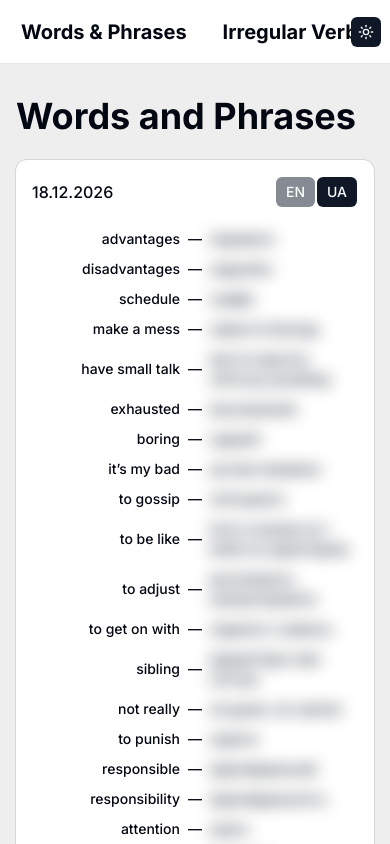
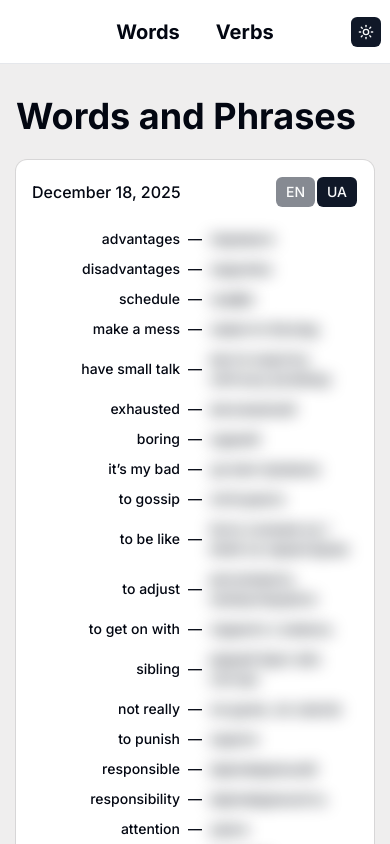
Before and after one commit to iSefero/English-helper, a Next.js app: page /words in a window 390 px wide. Shown: the top 844 px of the page. Built offline with nearby package versions, Linux system fonts and the light colour scheme.

Commit message:
Fixed navigation for mobile view Fixed date for words cards

```diff
--- a/components/Navigation/index.tsx
+++ b/components/Navigation/index.tsx
@@ -7,19 +7,38 @@ import {
   NavigationMenuList,
   navigationMenuTriggerStyle,
 } from "@/components/ui/navigation-menu";
+import { cn } from "@/lib/utils";
 
 export function Navigation() {
   return (
     <NavigationMenu>
       <NavigationMenuList className="gap-4">
         <NavigationMenuItem>
-          <NavigationMenuLink asChild className={navigationMenuTriggerStyle()}>
+          <NavigationMenuLink
+            asChild
+            className={cn(navigationMenuTriggerStyle(), "hidden sm:flex")}
+          >
             <Link href="/words">Words & Phrases</Link>
+          </NavigationMenuLink>
+          <NavigationMenuLink
+            asChild
+            className={cn(navigationMenuTriggerStyle(), "flex sm:hidden")}
+          >
+            <Link href="/words">Words</Link>
           </NavigationMenuLink>
         </NavigationMenuItem>
         <NavigationMenuItem>
-          <NavigationMenuLink asChild className={navigationMenuTriggerStyle()}>
+          <NavigationMenuLink
+            asChild
+            className={cn(navigationMenuTriggerStyle(), "hidden sm:flex")}
+          >
             <Link href="/irregular-verbs">Irregular Verbs</Link>
+          </NavigationMenuLink>
+          <NavigationMenuLink
+            asChild
+            className={cn(navigationMenuTriggerStyle(), "flex sm:hidden")}
+          >
+            <Link href="/irregular-verbs">Verbs</Link>
           </NavigationMenuLink>
         </NavigationMenuItem>
       </NavigationMenuList>
--- a/views/Words/LessonCard/index.tsx
+++ b/views/Words/LessonCard/index.tsx
@@ -9,7 +9,6 @@ import { Card, CardContent, CardHeader, CardTitle } from "@/components/ui/card";
 import { lessons } from "./../words";
 import { useState } from "react";
 import { Button } from "@/components/ui/button";
-import { cn } from "@/lib/utils";
 import LessonWords from "../LessonWords";
 
 export default function LessonCard({
@@ -21,11 +20,18 @@ export default function LessonCard({
     "term",
   );
 
+  const date = new Date(lesson.date);
+  const formattedDate = date.toLocaleDateString("en-US", {
+    month: "long",
+    day: "2-digit",
+    year: "numeric",
+  });
+
   return (
     <Card key={lesson.date} className="w-full">
       <CardHeader>
         <CardTitle className="flex items-center justify-between">
-          {lesson.date}
+          {formattedDate}
           <div>
             <Button
               disabled={showOption === "term"}
--- a/views/Words/words.tsx
+++ b/views/Words/words.tsx
@@ -1,6 +1,6 @@
 export const lessons = [
   {
-    date: "18.12.2026",
+    date: "12.18.2025",
     words: [
       {
         term: "advantages",
@@ -380,7 +380,7 @@ export const lessons = [
     ],
   },
   {
-    date: "23.12.2025",
+    date: "12.23.2025",
     words: [
       {
         term: "her voice distracted you",
@@ -565,7 +565,7 @@ export const lessons = [
     ],
   },
   {
-    date: "25.12.2025",
+    date: "12.25.2025",
     words: [
       {
         term: "owe",
@@ -660,7 +660,7 @@ export const lessons = [
     ],
   },
   {
-    date: "13.01.2026",
+    date: "01.13.2026",
     words: [
       {
         term: "vivid memory",
@@ -920,7 +920,7 @@ export const lessons = [
     ],
   },
   {
-    date: "15.01.2026",
+    date: "01.15.2026",
     words: [
       {
         term: "to binge-watch",
@@ -1211,7 +1211,7 @@ export const lessons = [
     ],
   },
   {
-    date: "20.01.2026",
+    date: "01.20.2026",
     words: [
       {
         term: "to postpone",
@@ -1351,7 +1351,7 @@ export const lessons = [
     ],
   },
   {
-    date: "22.01.2026",
+    date: "01.22.2026",
     words: [
       {
         term: "to purchase",
@@ -1716,7 +1716,7 @@ export const lessons = [
     ],
   },
   {
-    date: "27.01.2026",
+    date: "01.27.2026",
     words: [
       {
         term: "point of view",
@@ -1798,7 +1798,7 @@ export const lessons = [
     ],
   },
   {
-    date: "29.01.2026",
+    date: "01.29.2026",
     words: [
       {
         term: "it takes me",
@@ -1911,7 +1911,7 @@ export const lessons = [
     ],
   },
   {
-    date: "03.02.2026",
+    date: "02.03.2026",
     words: [
       {
         term: "a bargain",
@@ -2144,7 +2144,7 @@ export const lessons = [
     ],
   },
   {
-    date: "05.02.2026",
+    date: "02.05.2026",
     words: [
       {
         term: "we ran out of coffee",
@@ -2330,7 +2330,7 @@ export const lessons = [
     ],
   },
   {
-    date: "10.02.2026",
+    date: "02.10.2026",
     words: [
       {
         term: "to look forward",
```
